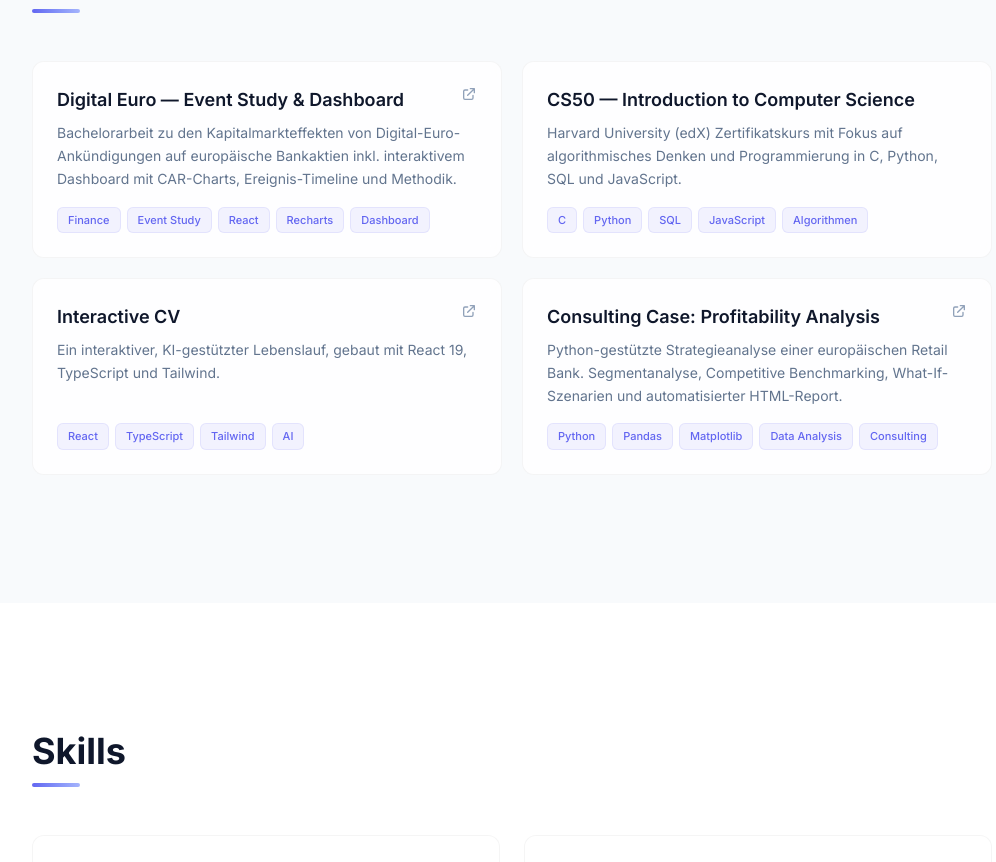
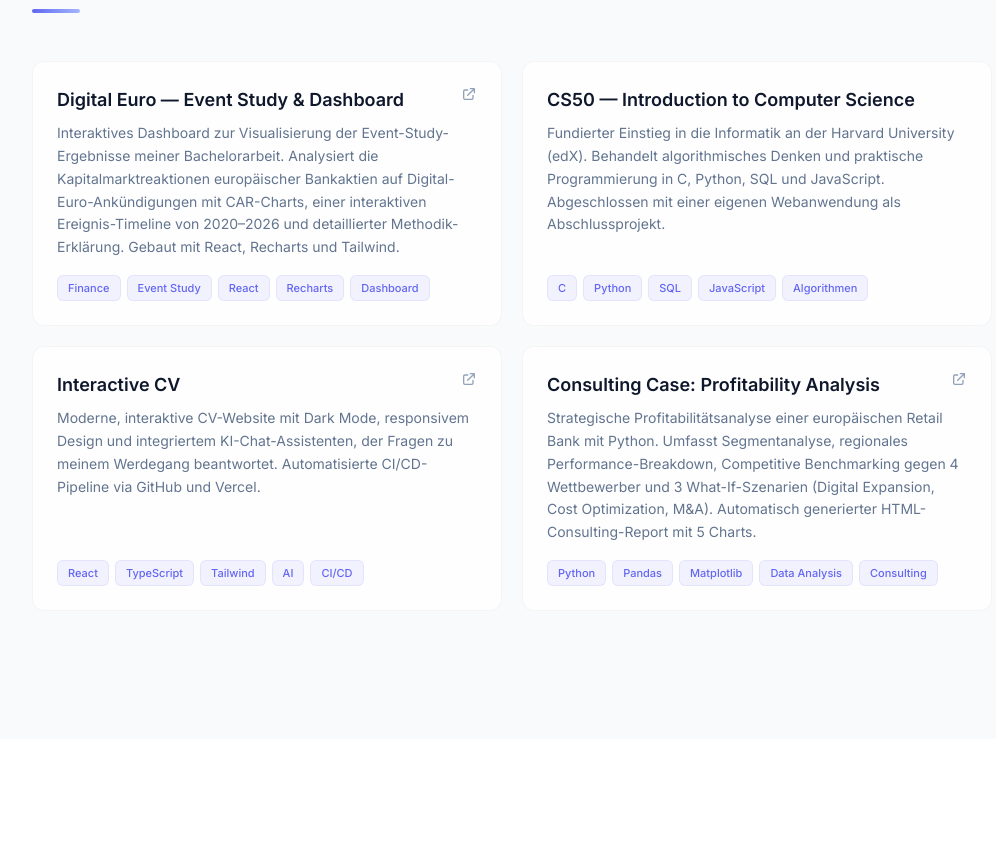
Before and after one commit to adem-del/cv-adam, a React (Vite) app: page / in a window 1280 px wide. Shown: the part 4100-4962 px from the top of the page, without its empty margins (128-1124 px from the left). Built offline with nearby package versions, Linux system fonts and the light colour scheme.

Commit message:
Bessere Projektbeschreibungen

```diff
--- a/src/data/cv-data.ts
+++ b/src/data/cv-data.ts
@@ -88,24 +88,24 @@ export const cvData: CvData = {
   projects: [
     {
       name: "Digital Euro — Event Study & Dashboard",
-      description: "Bachelorarbeit zu den Kapitalmarkteffekten von Digital-Euro-Ankündigungen auf europäische Bankaktien inkl. interaktivem Dashboard mit CAR-Charts, Ereignis-Timeline und Methodik.",
+      description: "Interaktives Dashboard zur Visualisierung der Event-Study-Ergebnisse meiner Bachelorarbeit. Analysiert die Kapitalmarktreaktionen europäischer Bankaktien auf Digital-Euro-Ankündigungen mit CAR-Charts, einer interaktiven Ereignis-Timeline von 2020–2026 und detaillierter Methodik-Erklärung. Gebaut mit React, Recharts und Tailwind.",
       tags: ["Finance", "Event Study", "React", "Recharts", "Dashboard"],
       link: "https://digital-euro-dashboard.vercel.app"
     },
     {
       name: "CS50 — Introduction to Computer Science",
-      description: "Harvard University (edX) Zertifikatskurs mit Fokus auf algorithmisches Denken und Programmierung in C, Python, SQL und JavaScript.",
+      description: "Fundierter Einstieg in die Informatik an der Harvard University (edX). Behandelt algorithmisches Denken und praktische Programmierung in C, Python, SQL und JavaScript. Abgeschlossen mit einer eigenen Webanwendung als Abschlussprojekt.",
       tags: ["C", "Python", "SQL", "JavaScript", "Algorithmen"]
     },
     {
       name: "Interactive CV",
-      description: "Ein interaktiver, KI-gestützter Lebenslauf, gebaut mit React 19, TypeScript und Tailwind.",
-      tags: ["React", "TypeScript", "Tailwind", "AI"],
+      description: "Moderne, interaktive CV-Website mit Dark Mode, responsivem Design und integriertem KI-Chat-Assistenten, der Fragen zu meinem Werdegang beantwortet. Automatisierte CI/CD-Pipeline via GitHub und Vercel.",
+      tags: ["React", "TypeScript", "Tailwind", "AI", "CI/CD"],
       link: "https://cv-adem.vercel.app"
     },
     {
       name: "Consulting Case: Profitability Analysis",
-      description: "Python-gestützte Strategieanalyse einer europäischen Retail Bank. Segmentanalyse, Competitive Benchmarking, What-If-Szenarien und automatisierter HTML-Report.",
+      description: "Strategische Profitabilitätsanalyse einer europäischen Retail Bank mit Python. Umfasst Segmentanalyse, regionales Performance-Breakdown, Competitive Benchmarking gegen 4 Wettbewerber und 3 What-If-Szenarien (Digital Expansion, Cost Optimization, M&A). Automatisch generierter HTML-Consulting-Report mit 5 Charts.",
       tags: ["Python", "Pandas", "Matplotlib", "Data Analysis", "Consulting"],
       link: "https://consulting-case-profitability.vercel.app"
     }
```
